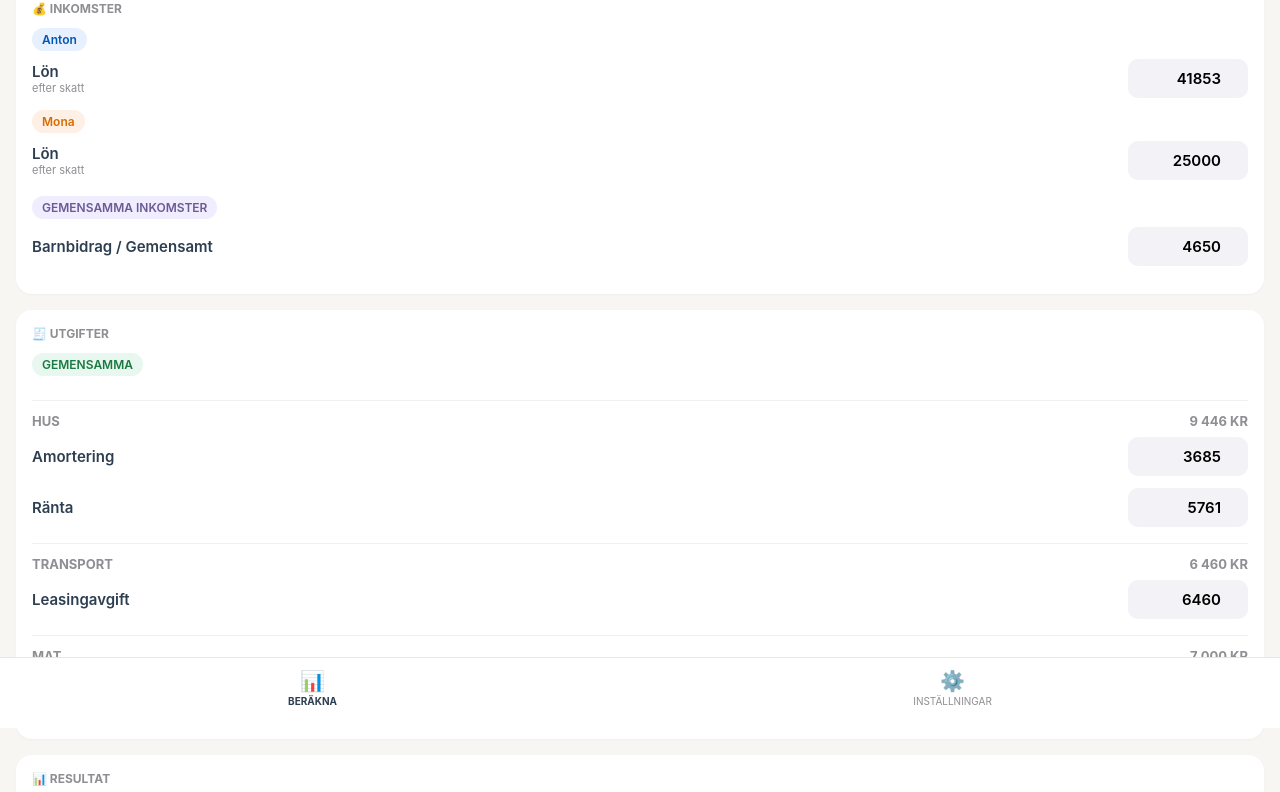
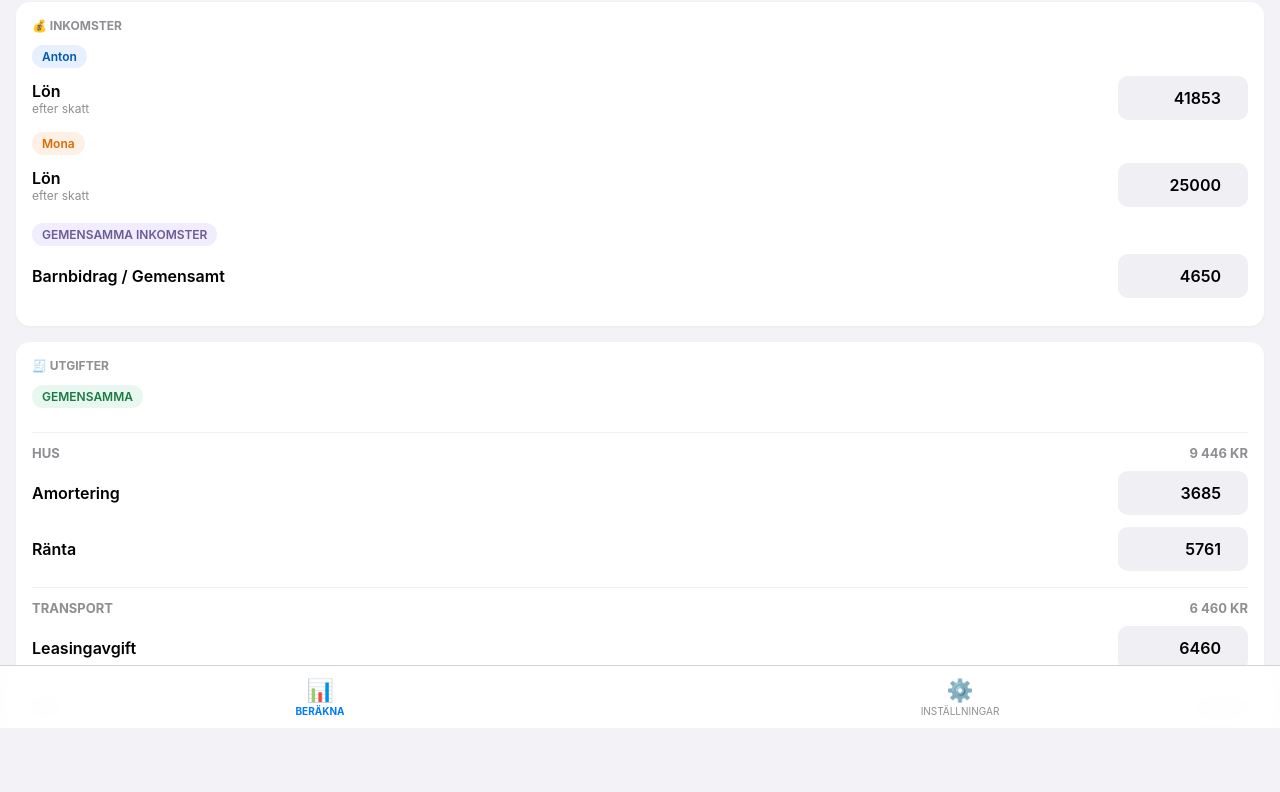
Before and after one commit to antonostebo/Familjeekonomi, a plain HTML site: page index.html in a window 1280 px wide. Shown: the part 72-864 px from the top of the page. After the commit the page ends 800 px from the top, so only its background shows below. Drawn offline with nearby package versions, Linux system fonts and the light colour scheme; no server answers.

Commit message:
Update index.html

```diff
--- a/index.html
+++ b/index.html
@@ -2,31 +2,59 @@
 <html lang="sv">
 <head>
   <meta charset="UTF-8">
-  <meta name="viewport" content="width=device-width, initial-scale=1.0, maximum-scale=1.0, user-scalable=no">
+  <meta name="viewport" content="width=device-width, initial-scale=1.0, maximum-scale=1.0, user-scalable=no, viewport-fit=cover">
   <title>Beräkna - Ekonomi</title>
   <script src="https://cdn.jsdelivr.net/npm/chart.js"></script>
   <style>
     :root {
-      --bg-color: #f7f6f2;
+      --bg-color: #f2f2f7;
       --card-bg: #ffffff;
-      --text-main: #2c3e50;
+      --text-main: #000000;
       --text-muted: #8e8e93;
       --accent-purple: #f0edff;
       --accent-purple-text: #6b5b95;
       --accent-green: #e8f8f0;
       --accent-green-text: #1b7a42;
-      --input-bg: #f2f2f7;
-      --border-radius: 16px;
+      --accent-red: #ffebeb;
+      --accent-red-text: #c0392b;
+      --input-bg: #efeff4;
+      --border-radius: 14px;
     }
 
-    * { box-sizing: border-box; font-family: -apple-system, BlinkMacSystemFont, "Segoe UI", Roboto, sans-serif; }
-    body { background-color: var(--bg-color); color: var(--text-main); margin: 0; padding: 16px 16px 100px 16px; width: 100%; }
+    * {
+      box-sizing: border-box;
+      font-family: -apple-system, BlinkMacSystemFont, "SF Pro Text", "Segoe UI", Roboto, Helvetica, Arial, sans-serif;
+      -webkit-tap-highlight-color: transparent;
+    }
+
+    html, body {
+      width: 100%;
+      height: 100%;
+      margin: 0;
+      padding: 0;
+      background-color: var(--bg-color);
+      color: var(--text-main);
+      overflow-x: hidden;
+    }
+
+    body {
+      padding: 16px 16px 110px 16px;
+    }
 
     .tab-content { display: none; width: 100%; }
     .tab-content.active { display: block; }
 
-    .header-title { font-size: 24px; font-weight: 700; margin-bottom: 12px; }
-    .card { background: var(--card-bg); border-radius: var(--border-radius); padding: 16px; margin-bottom: 16px; box-shadow: 0 1px 3px rgba(0,0,0,0.03); }
+    .header-title { font-size: 28px; font-weight: 700; margin-bottom: 16px; margin-top: 8px; }
+
+    .card {
+      background: var(--card-bg);
+      border-radius: var(--border-radius);
+      padding: 16px;
+      margin-bottom: 16px;
+      box-shadow: 0 1px 3px rgba(0,0,0,0.04);
+      width: 100%;
+    }
+
     .card-title { font-size: 12px; font-weight: 700; text-transform: uppercase; color: var(--text-muted); margin-bottom: 12px; }
 
     .pill { display: inline-block; padding: 4px 10px; border-radius: 12px; font-size: 12px; font-weight: 600; margin-bottom: 8px; }
@@ -36,35 +64,113 @@
     .pill-green { background: var(--accent-green); color: var(--accent-green-text); }
 
     .input-row { display: flex; justify-content: space-between; align-items: center; margin-bottom: 12px; }
-    .input-label main { font-weight: 600; font-size: 15px; }
-    .input-label sub { font-size: 11px; color: var(--text-muted); display: block; }
+    .input-label main { font-weight: 600; font-size: 16px; }
+    .input-label sub { font-size: 12px; color: var(--text-muted); display: block; }
 
-    .num-input, .text-input, select { background: var(--input-bg); border: none; border-radius: 10px; padding: 10px 12px; font-size: 15px; font-weight: 600; }
-    .num-input { text-align: right; width: 120px; }
+    .num-input, .text-input, select {
+      background: var(--input-bg);
+      border: none;
+      border-radius: 10px;
+      padding: 12px;
+      font-size: 16px;
+      font-weight: 600;
+      outline: none;
+    }
+
+    .num-input { text-align: right; width: 130px; }
     .text-input, select { width: 100%; margin-bottom: 12px; }
 
-    .category-header { display: flex; justify-content: space-between; font-size: 13px; font-weight: 700; color: var(--text-muted); text-transform: uppercase; margin-top: 16px; margin-bottom: 8px; border-top: 1px solid #f0f0f0; padding-top: 12px; }
+    .category-header {
+      display: flex;
+      justify-content: space-between;
+      font-size: 13px;
+      font-weight: 700;
+      color: var(--text-muted);
+      text-transform: uppercase;
+      margin-top: 16px;
+      margin-bottom: 10px;
+      border-top: 1px solid #f0f0f0;
+      padding-top: 12px;
+    }
 
     .result-card { background: var(--accent-green); border-radius: var(--border-radius); padding: 16px; margin-bottom: 16px; }
-    .result-title { color: var(--accent-green-text); font-size: 22px; font-weight: 700; margin-bottom: 12px; }
+    .result-title { color: var(--accent-green-text); font-size: 24px; font-weight: 700; margin-bottom: 12px; }
 
-    .split-box { display: flex; gap: 12px; margin-bottom: 12px; }
+    .split-box { display: flex; gap: 10px; margin-bottom: 12px; }
     .person-box { background: white; border-radius: 10px; padding: 12px; flex: 1; }
     .person-box .name { font-size: 12px; color: var(--text-muted); }
     .person-box .amount { font-size: 18px; font-weight: 700; margin: 4px 0; }
 
     .chart-container { position: relative; width: 100%; max-width: 280px; margin: 16px auto; }
-    .btn-action { background: #2c3e50; color: white; width: 100%; border: none; padding: 14px; border-radius: var(--border-radius); font-size: 15px; font-weight: 600; cursor: pointer; }
 
-    .nav-bar { position: fixed; bottom: 0; left: 0; right: 0; background: var(--card-bg); border-top: 1px solid #e5e5ea; display: flex; justify-content: space-around; padding: 10px 0 20px 0; z-index: 1000; }
-    .nav-item { display: flex; flex-direction: column; align-items: center; font-size: 10px; color: var(--text-muted); border: none; background: none; cursor: pointer; }
-    .nav-item.active { color: var(--text-main); font-weight: 700; }
-    .nav-icon { font-size: 20px; margin-bottom: 2px; }
+    .btn-action {
+      background: #2c3e50;
+      color: white;
+      width: 100%;
+      border: none;
+      padding: 16px;
+      border-radius: var(--border-radius);
+      font-size: 16px;
+      font-weight: 600;
+      cursor: pointer;
+      active: opacity 0.8;
+    }
+
+    .cat-list-item {
+      display: flex;
+      justify-content: space-between;
+      align-items: center;
+      padding: 12px 0;
+      border-bottom: 1px solid #f0f0f0;
+      font-weight: 600;
+    }
+
+    .btn-delete-cat {
+      background: var(--accent-red);
+      color: var(--accent-red-text);
+      border: none;
+      border-radius: 8px;
+      padding: 8px 12px;
+      font-weight: 600;
+      font-size: 13px;
+      cursor: pointer;
+    }
+
+    /* Mobilanpassad Bottom Navigation Bar (iOS-style) */
+    .nav-bar {
+      position: fixed;
+      bottom: 0;
+      left: 0;
+      right: 0;
+      background: rgba(255, 255, 255, 0.92);
+      backdrop-filter: blur(10px);
+      border-top: 0.5px solid #d1d1d6;
+      display: flex;
+      justify-content: space-around;
+      padding: 10px 0 calc(10px + env(safe-area-inset-bottom)) 0;
+      z-index: 1000;
+      width: 100%;
+    }
+
+    .nav-item {
+      display: flex;
+      flex-direction: column;
+      align-items: center;
+      font-size: 10px;
+      color: var(--text-muted);
+      border: none;
+      background: none;
+      cursor: pointer;
+      flex: 1;
+    }
+
+    .nav-item.active { color: #007aff; font-weight: 700; }
+    .nav-icon { font-size: 22px; margin-bottom: 2px; }
   </style>
 </head>
 <body>
 
-  <!-- TAB: BERÄKNA -->
+  <!-- FLIK 1: BERÄKNA -->
   <div id="tab-berakna" class="tab-content active">
     <div class="header-title">Beräkna</div>
 
@@ -102,7 +208,7 @@
       <span class="pill pill-green">GEMENSAMMA</span>
 
       <div id="dynamic-expenses">
-        <!-- Dynamiska rader hamnar här -->
+        <!-- Dynamiska utgifter renderas här -->
       </div>
     </div>
 
@@ -138,14 +244,21 @@
     </div>
   </div>
 
-  <!-- TAB: INSTÄLLNINGAR -->
+  <!-- FLIK 2: INSTÄLLNINGAR -->
   <div id="tab-installningar" class="tab-content">
     <div class="header-title">Inställningar</div>
 
     <div class="card">
-      <div class="card-title">📁 LÄGG TILL KATEGORI</div>
+      <div class="card-title">📁 SKAPA NY KATEGORI</div>
       <input type="text" id="new-cat-name" class="text-input" placeholder="t.ex. NÖJE">
       <button class="btn-action" onclick="addCategory()">+ Skapa kategori</button>
+    </div>
+
+    <div class="card">
+      <div class="card-title">🗑️ BEFINTLIGA KATEGORIER</div>
+      <div id="category-list">
+        <!-- Listas dynamiskt med radera-knappar -->
+      </div>
     </div>
 
     <div class="card">
@@ -157,6 +270,7 @@
     </div>
   </div>
 
+  <!-- BOTTENMENY -->
   <div class="nav-bar">
     <button class="nav-item active" onclick="switchTab('berakna', this)">
       <span class="nav-icon">📊</span>
```
